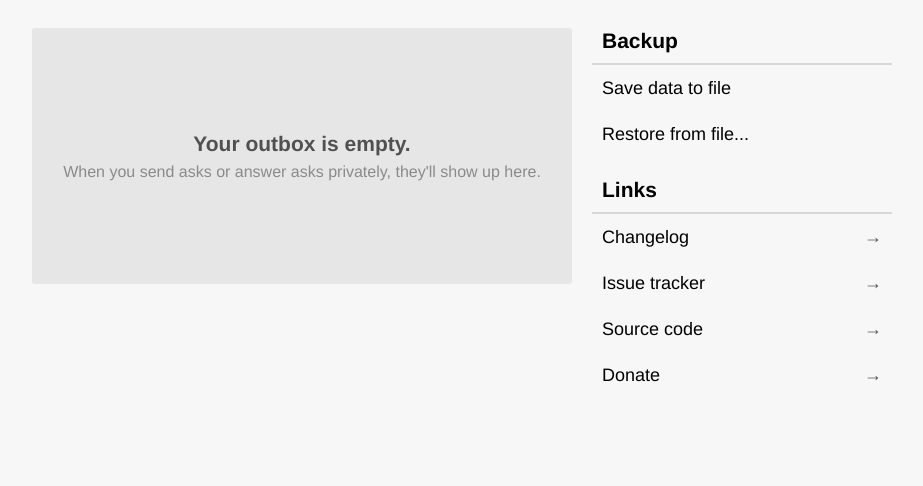
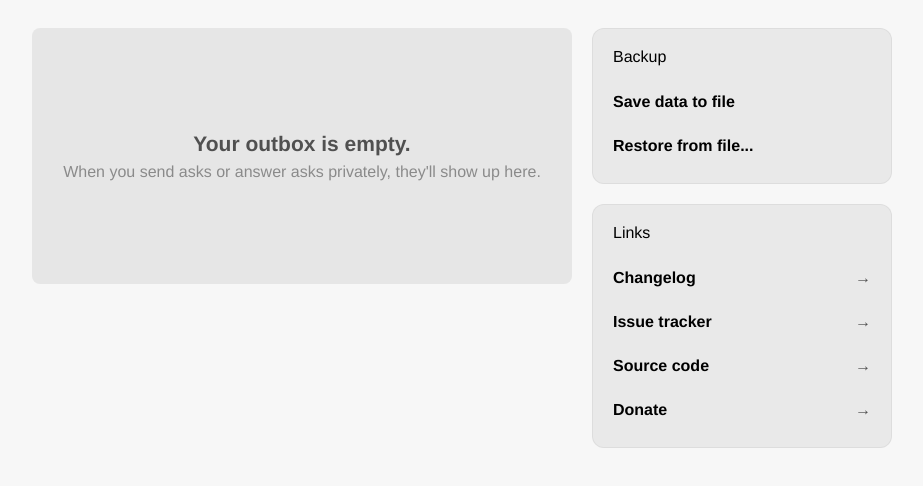
Before and after one commit to AprilSylph/Outbox-for-Tumblr, a website with bundled scripts: page src/outbox.html in a window 1280 px wide. Shown: the whole page, without its empty margins (338-1261 px from the left). Built offline with nearby package versions, Linux system fonts and the light colour scheme; some packages are replaced by stand-ins of ours; a web font is replaced by a local one.

Commit message:
feat(UI): modernise the sidebar

```diff
--- a/src/outbox.css
+++ b/src/outbox.css
@@ -8,7 +8,8 @@
   --black: 0, 0, 0;
   --accent: 0, 0, 0;
 
-  --red: #ff492f;
+  --red: #ff4930;
+  --blue: #00b8ff;
 
   font-size: 16px;
   line-height: 1.5;
@@ -118,7 +119,7 @@ main:empty {
   justify-content: center;
   align-items: center;
   padding: 100px var(--post-padding);
-  border-radius: 3px;
+  border-radius: 8px;
   margin-top: var(--post-margin);
 
   background-color: rgba(var(--black), 0.07);
@@ -145,7 +146,7 @@ main[data-show-limit-warning="true"]::before {
 
   display: block;
   padding: 14px 16px;
-  border-radius: 6px;
+  border-radius: 8px;
   margin-top: var(--post-margin);
 
   background-color: var(--red);
@@ -197,35 +198,32 @@ aside:last-child {
 /* Sidebars */
 
 aside section {
+  border: 1px solid rgba(var(--black), 0.05);
+  border-radius: 12px;
   margin-top: var(--post-margin);
+
+  background-color: rgb(var(--white));
 }
 
 aside h1 {
-  padding: 0 10px 10px;
-  border-bottom: 2px solid rgba(var(--black), .13);
+  padding: var(--post-padding) var(--post-padding) var(--post-vertical-spacing);
   margin: 0;
 
-  font-size: 1.3125rem;
-  font-weight: 700;
-  line-height: 1.2;
+  font-size: 1rem;
+  font-weight: normal;
+  line-height: 1rem;
 }
 
 aside ul {
-  padding: 0;
+  padding: 0 calc(var(--post-padding) / 2) var(--post-vertical-spacing);
   margin: 0;
 
   list-style-type: none;
 }
 
 aside ul li {
-  padding: 5px 10px;
-
-  font-size: 1.125rem;
-}
-
-aside ul li:hover,
-aside ul li:focus-within {
-  background-color: rgba(var(--black), .07);
+  font-weight: bold;
+  line-height: 1.5rem;
 }
 
 aside a,
@@ -234,9 +232,22 @@ aside label {
   flex-direction: row;
   justify-content: space-between;
   align-items: center;
-  min-height: 36px;
+
+  padding: calc(var(--post-padding) / 2);
+  border-radius: 8px;
 
   text-decoration: none;
+}
+
+aside a:hover,
+aside label:hover {
+  background-color: rgba(var(--black), .07);
+}
+
+aside a:focus-visible,
+aside label:focus-visible {
+  outline: 2px solid var(--blue);
+  outline-offset: -2px;
 }
 
 aside a[target="_blank"]::after {
@@ -255,7 +266,7 @@ main > p {
 }
 
 article {
-  border-radius: 3px;
+  border-radius: 8px;
   padding: var(--post-vertical-spacing) var(--post-padding);
   margin-top: var(--post-margin);
 
```
